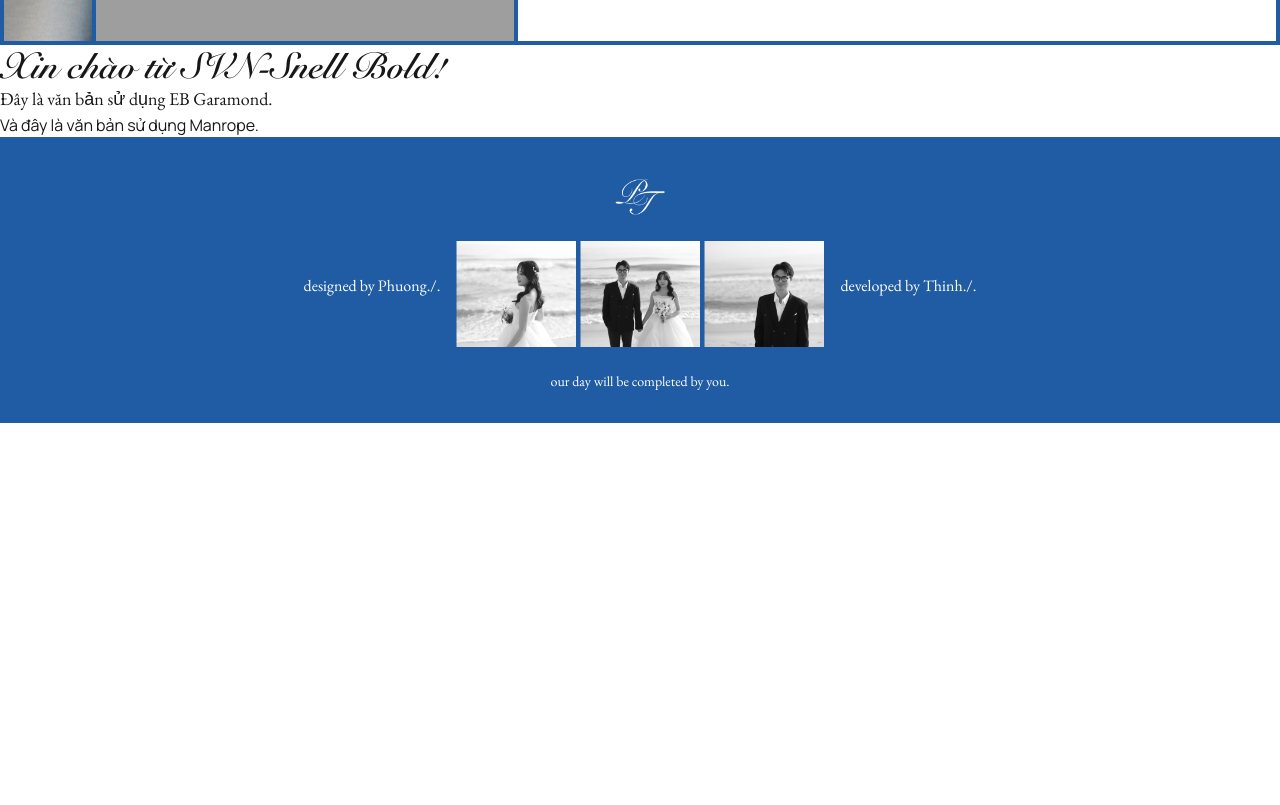
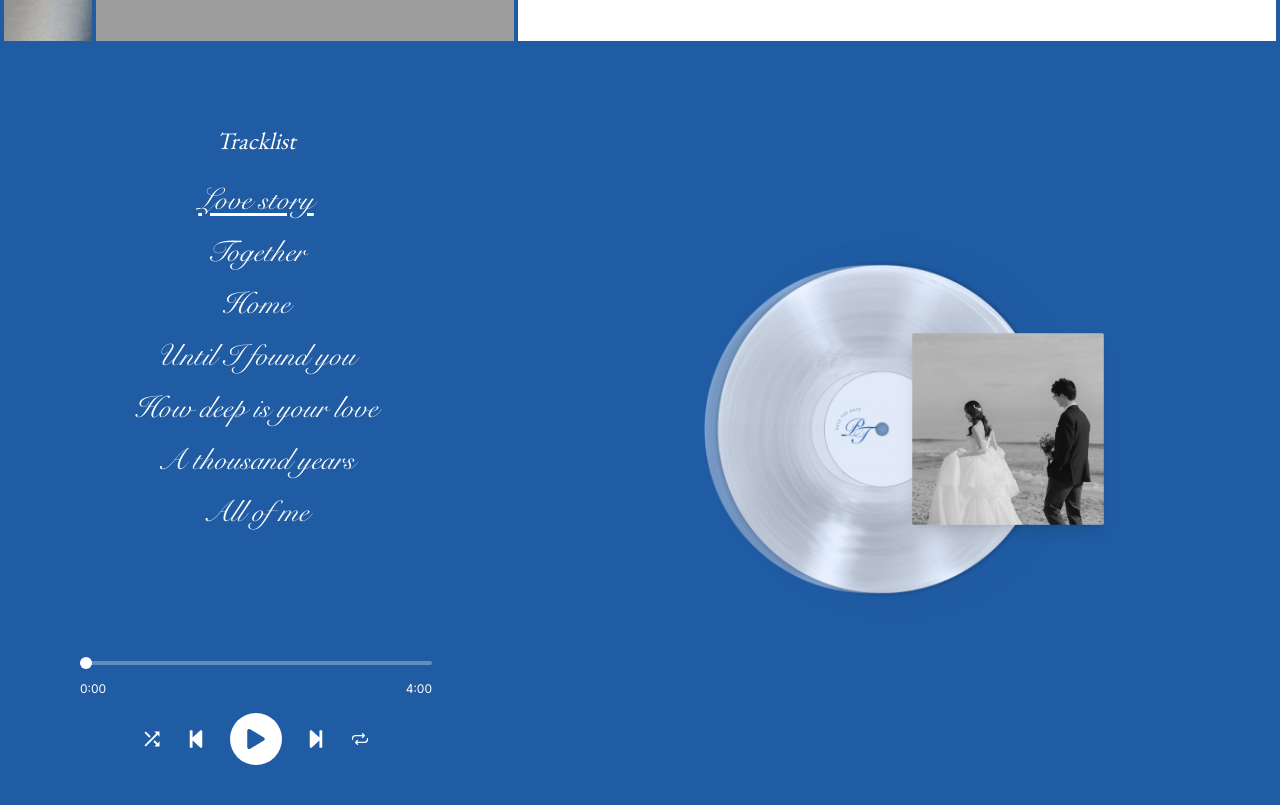
Before and after one commit to tudacoding/wedding-player, a Next.js app: page / in a window 1280 px wide. Shown: the part 755-1560 px from the top of the page. Before the commit the page ends 1178 px from the top, so only its background shows below. Built offline with nearby package versions, Linux system fonts and the light colour scheme; grey boxes are pictures that could not be loaded.

Commit message:
add player section

```diff
--- /dev/null
+++ b/src/app/modules/home/HomePlayer.tsx
@@ -0,0 +1,148 @@
+"use client";
+import Image from "next/image";
+import { useState, useCallback } from "react";
+import { FaPlay, FaPause, FaStepBackward, FaStepForward } from "react-icons/fa";
+import { IoMdShuffle } from "react-icons/io";
+import { IoRepeat } from "react-icons/io5";
+
+const songs = [
+  { id: 1, title: "Love story", artist: "Taylor Swift" },
+  { id: 2, title: "Together", artist: "Martin Garrix" },
+  { id: 3, title: "Home", artist: "Michael Bublé" },
+  { id: 4, title: "Until I found you", artist: "Stephen Sanchez" },
+  { id: 5, title: "How deep is your love", artist: "Bee Gees" },
+  { id: 6, title: "A thousand years", artist: "Christina Perri" },
+  { id: 7, title: "All of me", artist: "John Legend" },
+];
+
+const HomePlayer = () => {
+  const [currentSong, setCurrentSong] = useState(songs[0]);
+  const [isPlaying, setIsPlaying] = useState(false);
+  const [currentTime, setCurrentTime] = useState(0);
+  const [duration] = useState(240); // Assuming 4 minutes duration
+
+  const handlePlayPause = useCallback(() => {
+    setIsPlaying(!isPlaying);
+  }, [isPlaying]);
+
+  const handleNextSong = useCallback(() => {
+    const currentIndex = songs.findIndex((song) => song.id === currentSong.id);
+    const nextIndex = (currentIndex + 1) % songs.length;
+    setCurrentSong(songs[nextIndex]);
+    setCurrentTime(0);
+  }, [currentSong]);
+
+  const handlePrevSong = useCallback(() => {
+    const currentIndex = songs.findIndex((song) => song.id === currentSong.id);
+    const prevIndex = (currentIndex - 1 + songs.length) % songs.length;
+    setCurrentSong(songs[prevIndex]);
+    setCurrentTime(0);
+  }, [currentSong]);
+
+  const formatTime = (time: number) => {
+    const minutes = Math.floor(time / 60);
+    const seconds = Math.floor(time % 60);
+    return `${minutes}:${seconds < 10 ? "0" : ""}${seconds}`;
+  };
+
+  return (
+    <div className="flex flex-col md:flex-row bg-primary text-white min-h-screen">
+      {/* Left side: Song list and current song (40%) */}
+      <div className="w-full md:w-2/5 p-20 flex flex-col justify-between">
+        <div className="overflow-y-auto text-center mb-8">
+          <h2 className="text-2xl italic font-thin font-eb-garamond mb-6">
+            Tracklist
+          </h2>
+          <ul className="font-svn-snell text-3xl">
+            {songs.map((song) => (
+              <li
+                key={song.id}
+                className={`mb-4 cursor-pointer transition-all duration-300 hover:text-yellow-300 ${
+                  currentSong.id === song.id
+                    ? "text-white-300 underline underline-offset-4"
+                    : ""
+                }`}
+                onClick={() => setCurrentSong(song)}
+              >
+                {song.title}
+              </li>
+            ))}
+          </ul>
+        </div>
+        <div className="w-full max-w-md text-center">
+          <div className="relative w-full h-1 bg-white/30 rounded-full mb-4">
+            <div
+              className="absolute top-0 left-0 h-full bg-yellow-300 rounded-full"
+              style={{ width: `${(currentTime / duration) * 100}%` }}
+            ></div>
+            <div
+              className="absolute top-1/2 transform -translate-y-1/2 w-3 h-3 bg-white rounded-full"
+              style={{ left: `${(currentTime / duration) * 100}%` }}
+            ></div>
+          </div>
+
+          {/* Time display */}
+          <div className="flex justify-between text-xs mb-4">
+            <span>{formatTime(currentTime)}</span>
+            <span>{formatTime(duration)}</span>
+          </div>
+
+          {/* Control buttons */}
+          <div className="flex items-center justify-center space-x-6">
+            <button className="text-xl hover:text-yellow-300 transition-colors duration-300">
+              <IoMdShuffle />
+            </button>
+            <button
+              className="text-xl hover:text-yellow-300 transition-colors duration-300"
+              onClick={handlePrevSong}
+            >
+              <FaStepBackward />
+            </button>
+            <button
+              className="text-4xl bg-white text-primary rounded-full p-4 hover:bg-white transition-colors duration-300"
+              onClick={handlePlayPause}
+            >
+              {isPlaying ? <FaPause size={20} /> : <FaPlay size={20} />}
+            </button>
+            <button
+              className="text-xl hover:text-yellow-300 transition-colors duration-300"
+              onClick={handleNextSong}
+            >
+              <FaStepForward />
+            </button>
+            <button className="text-xl hover:text-yellow-300 transition-colors duration-300">
+              <IoRepeat />
+            </button>
+          </div>
+        </div>
+      </div>
+
+      {/* Right side: Album art and player controls (60%) */}
+      <div className="w-full md:w-3/5 p-8 flex flex-col items-center justify-center">
+        <div className="relative w-64 h-64 md:w-96 md:h-96 mb-8">
+          {/* Vinyl record image */}
+          <Image
+            src="/images/wedding/image-1.3.png"
+            alt="Vinyl record"
+            layout="fill"
+            objectFit="contain"
+            className={`rounded-full ${isPlaying ? "animate-spin" : ""}`}
+            style={{ animationDuration: "4s" }}
+          />
+          {/* Album cover image */}
+          <div className="absolute top-1/2 left-1/2 ml-20 md:ml-28 transform -translate-x-1/2 -translate-y-1/2 w-32 h-32 md:w-48 md:h-48">
+            <Image
+              src="/images/wedding/image-1.4.png"
+              alt="Album cover"
+              layout="fill"
+              objectFit="cover"
+              className="rounded-sm shadow-lg"
+            />
+          </div>
+        </div>
+      </div>
+    </div>
+  );
+};
+
+export default HomePlayer;
--- a/src/app/page.tsx
+++ b/src/app/page.tsx
@@ -1,9 +1,10 @@
 import HomeHero from "@/app/modules/home/HomeHero";
-
+import HomePlayer from "@/app/modules/home/HomePlayer";
 export default function Home() {
   return (
     <div>
       <HomeHero />
+      <HomePlayer />
       <h1 className="text-4xl font-svn-snell font-bold">
         Xin chào từ SVN-Snell Bold!
       </h1>
```
